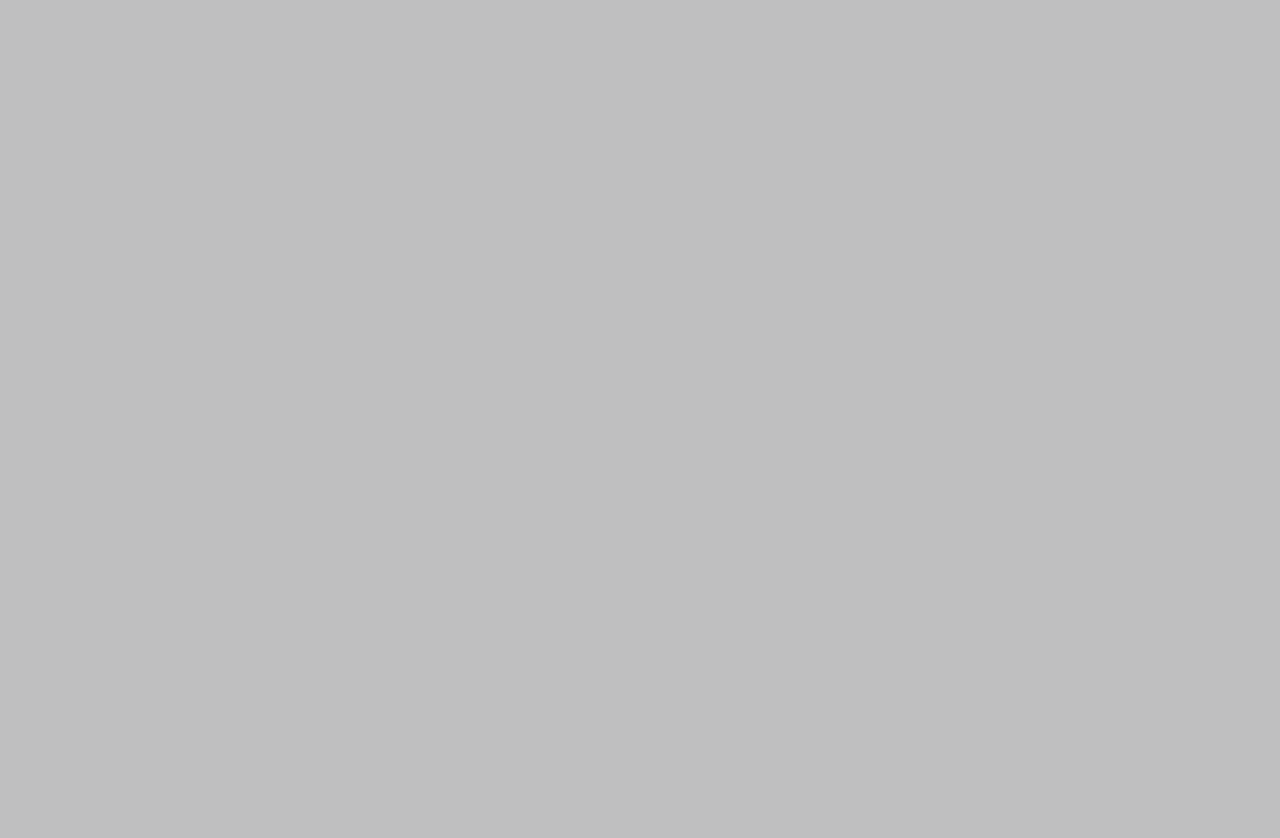
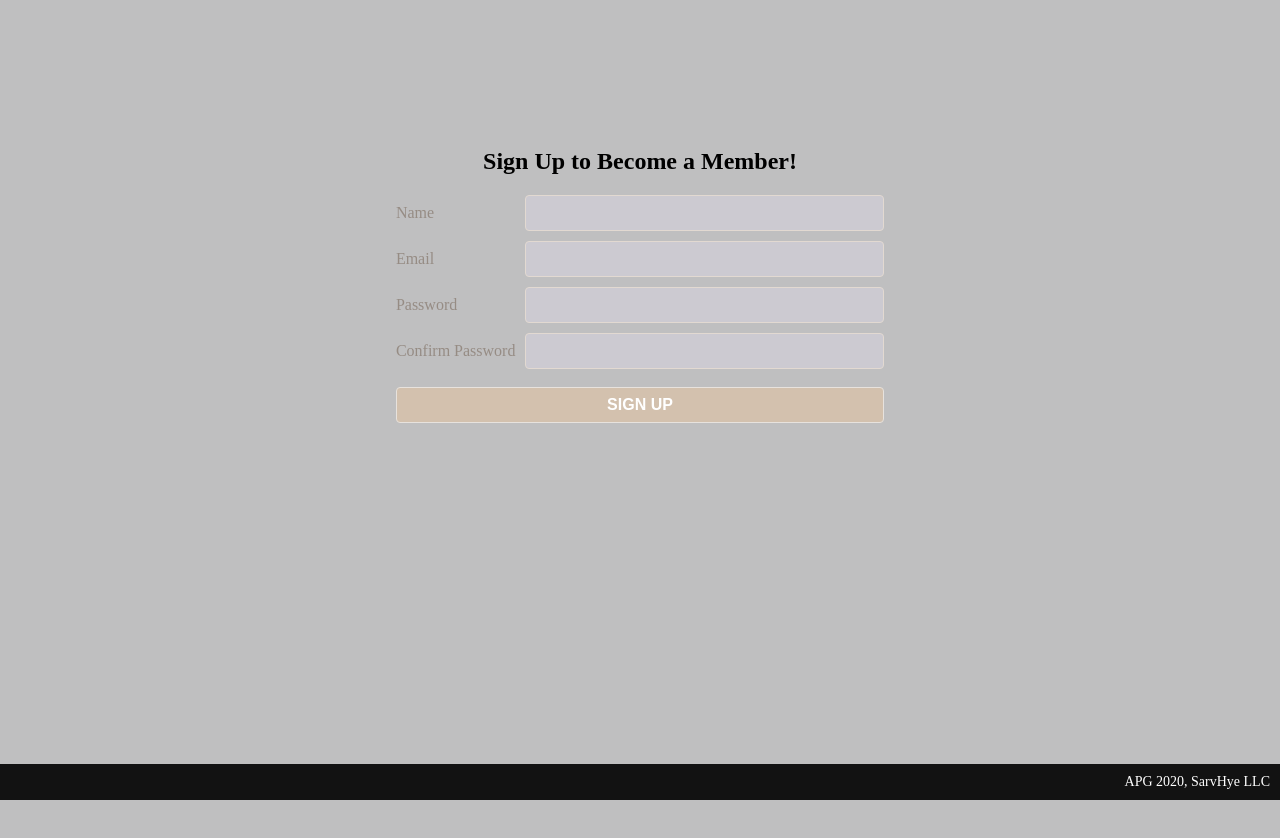
Before and after one commit to sornekian/APG, a React (Create React App) app: page /scholarships in a window 1280 px wide. Before the commit this address had no page. Shown: the top 838 px of the page. Before the commit the page ends 800 px from the top, so only its background shows below. Built offline with nearby package versions, Linux system fonts and the light colour scheme.

Commit message:
adds scholarship and donate skeleton pages, adds redirect for logging in and signing up

```diff
--- a/package.json
+++ b/package.json
@@ -16,7 +16,8 @@
     "react-dom": "^18.2.0",
     "react-router-dom": "^6.8.1",
     "react-scripts": "5.0.1",
-    "serve-favicon": "^2.5.0"
+    "serve-favicon": "^2.5.0",
+    "stripe": "^11.13.0"
   },
   "scripts": {
     "start": "react-scripts start",
--- a/src/components/LoginForm/LoginForm.jsx
+++ b/src/components/LoginForm/LoginForm.jsx
@@ -1,6 +1,8 @@
 import { useState } from 'react';
 import * as usersService from '../../utilities/users-service';
 import './LoginForm.css';
+import { useNavigate } from "react-router-dom";
+
 
 export default function LoginForm({ setUser }) {
   const [credentials, setCredentials] = useState({
@@ -13,7 +15,7 @@ export default function LoginForm({ setUser }) {
     setCredentials({ ...credentials, [evt.target.name]: evt.target.value });
     setError('');
   }
-
+  const navigate = useNavigate();
   async function handleSubmit(evt) {
     // Prevent form from being submitted to the server
     evt.preventDefault();
@@ -23,6 +25,7 @@ export default function LoginForm({ setUser }) {
       // payload of the JSON Web Token (JWT)
       const user = await usersService.login(credentials);
       setUser(user);
+      navigate("/");
     } catch {
       setError('Invalid Login - Email/Password Incorrect');
     }
--- a/src/components/SignUpForm/SignUpForm.jsx
+++ b/src/components/SignUpForm/SignUpForm.jsx
@@ -1,6 +1,8 @@
 import { useState } from 'react';
 import { signUp } from '../../utilities/users-service';
 import './SignUpForm.css';
+import { useNavigate } from "react-router-dom";
+
 
 export default function SignUpForm({ setUser }) {
   const [formData, setFormData] = useState({
@@ -28,6 +30,7 @@ export default function SignUpForm({ setUser }) {
     })
   }
 
+  const navigate = useNavigate();
   async function handleSubmit(evt) {
     evt.preventDefault()
     try {
@@ -36,6 +39,7 @@ export default function SignUpForm({ setUser }) {
       delete formDataCopy.confirm
       const user = await signUp(formDataCopy)
       setUser(user)
+      navigate("/");
     } catch {
       setFormData({
         ...formData,
--- a/src/pages/App/App.jsx
+++ b/src/pages/App/App.jsx
@@ -10,6 +10,8 @@ import AuthPage from '../AuthPage/AuthPage';
 import EventsPage from '../EventsPage/EventsPage';
 import EventsDetailPage from "../EventsDetailPage/EventsDetailPage";
 import LoginForm from '../../components/LoginForm/LoginForm';
+import Scholarships from '../Scholarships/Scholarships';
+import Donations from '../Donations/Donations';
 
 
 export default function App() {
@@ -18,6 +20,7 @@ export default function App() {
   return (
     <main className="App">
       {
+        user ?
           <>
             <NavBar user={user} setUser={setUser} />
             <Routes>
@@ -25,10 +28,13 @@ export default function App() {
               <Route path="/signup" element={<AuthPage setUser={setUser} />} />
               <Route path="/events" element={<EventsPage events={events} />} />
               <Route path="/events/:eventName" element={<EventsDetailPage events={events} />} />
+              <Route path="/scholarships" element={<Scholarships />} />
+              <Route path="/donate" element={<Donations />} />
               <Route path="/login" element={<LoginForm setUser={setUser} />} />
             </Routes>
           </>
-
+          :
+          <AuthPage setUser={setUser} />
       }
       <footer>APG 2020, SarvHye LLC</footer>
     </main>
--- /dev/null
+++ b/src/pages/Donations/Donations.jsx
@@ -0,0 +1,9 @@
+// import Stripe from 'stripe';
+
+// const stripe = new Stripe('sk_test_51MhM2nAaFr4AcpZoI47GbdOri8CxOgw2dPqQH0Q6gFngAqEDVlHgJOIWhoamuXmeiUDnl6TERDWeY88fqYKi9HHy00VLZgG4Oh');
+
+// async function createPaymentIntent() {
+//     const response = await fetch('/create-payment-intent', { method: 'POST' });
+//     const { clientSecret } = await response.json();
+//     const paymentIntent = await stripe.confirm
+// }
--- /dev/null
+++ b/src/pages/Scholarships/Scholarships.jsx
@@ -0,0 +1,13 @@
+import './Scholarships.css';
+
+export default function Scholarships() {
+    return (
+        <div className="scholar-container">
+            <h1>APG Scholarship Recipients</h1>
+            <div class="container">
+
+            </div>
+
+        </div>
+    )
+}
```
Also changed, not shown: src/pages/Donations/Donations.css (added), src/pages/Scholarships/Scholarships.css (added), 1 other file (tests, documents, lock files or other folders). Lines whose indentation alone changed are shown as unchanged.
